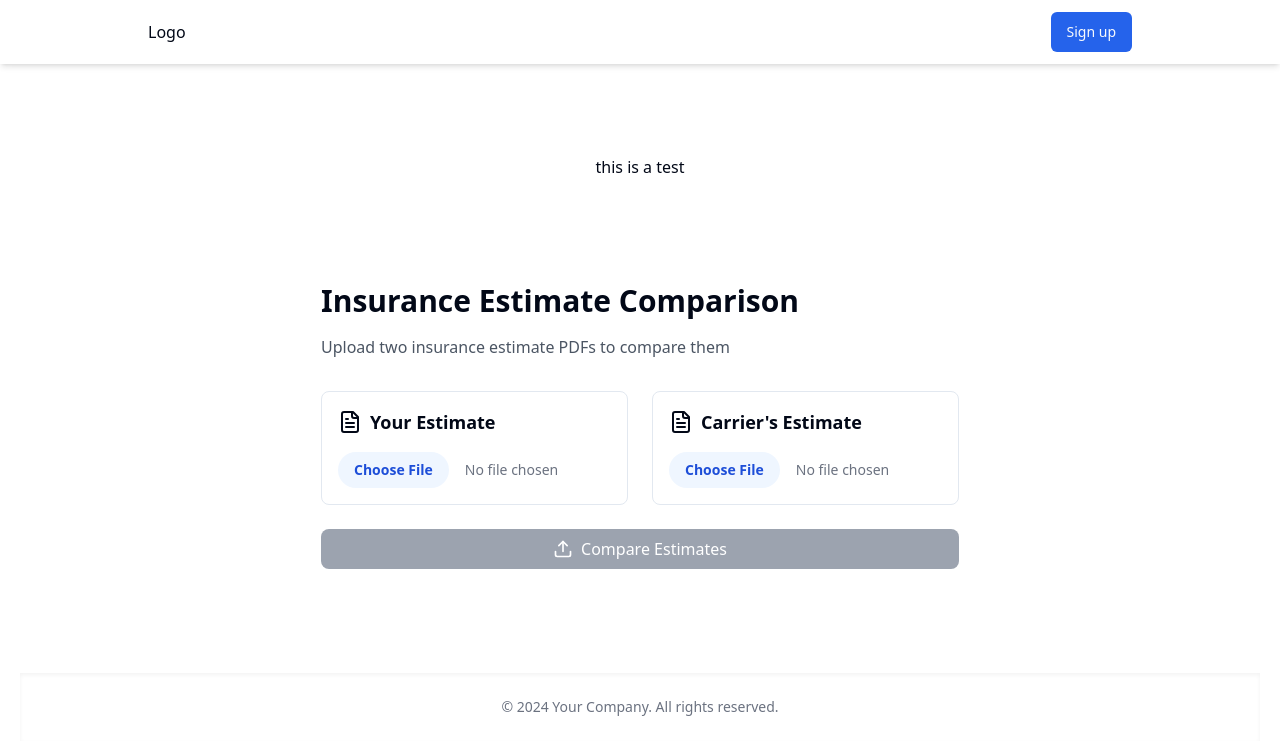
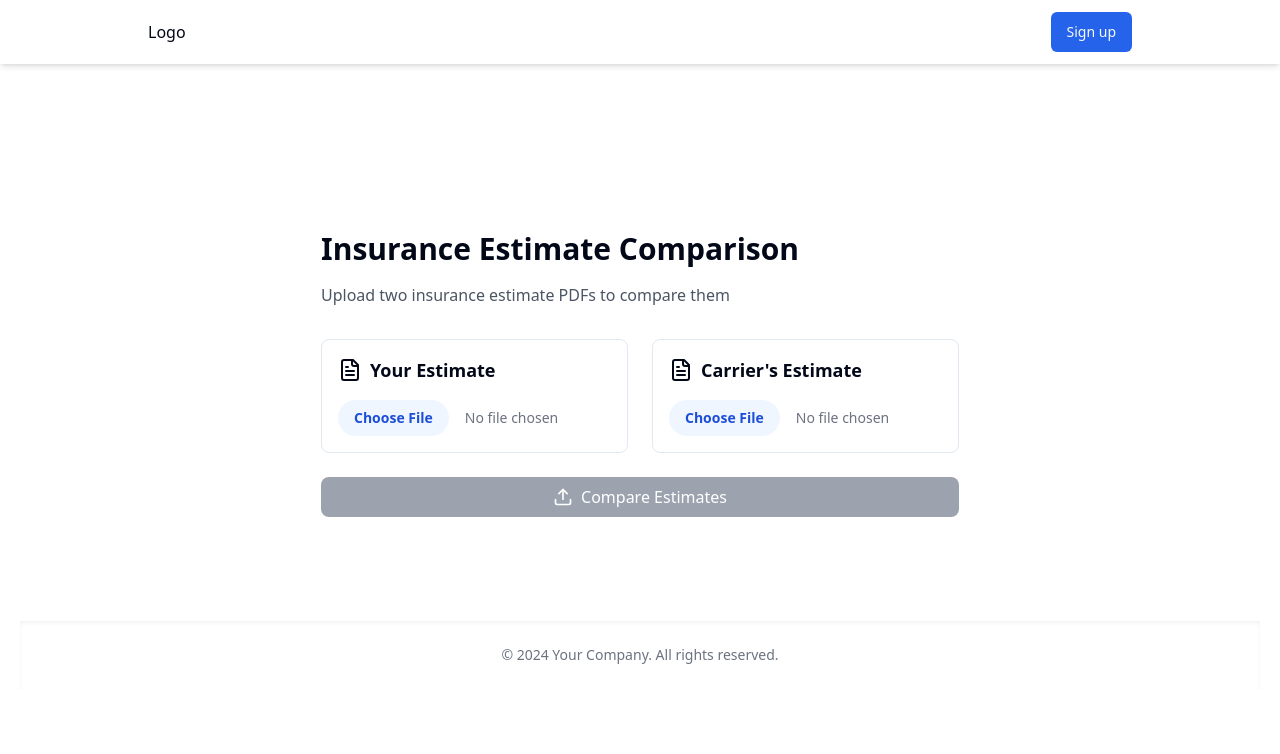
Before and after one commit to Move-Technologies/Compareai, a Next.js app in the folder llm/: page / in a window 1280 px wide. Shown: the top 754 px of the page. Built offline with nearby package versions, Linux system fonts and the light colour scheme.

Commit message:
remove the test

```diff
--- a/llm/src/app/layout.tsx
+++ b/llm/src/app/layout.tsx
@@ -32,7 +32,6 @@ export default function RootLayout({
       >
         <Navbar />
         <main className="flex flex-col min-h-[calc(100vh-96px)] items-center justify-center gap-20 px-5 mt-24 ">
-        this is a test
           {children}
           <Footer />
         </main>
```
